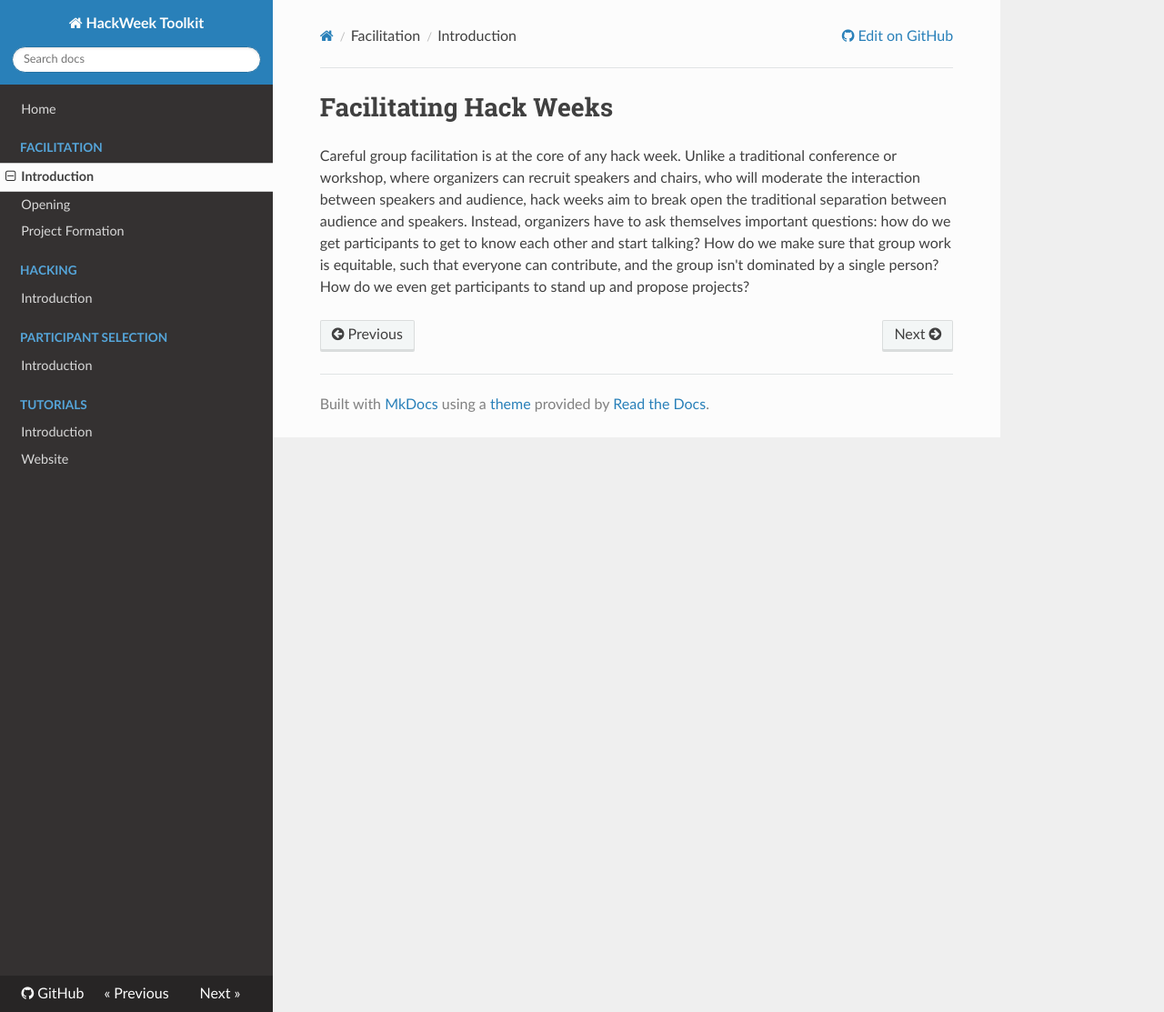
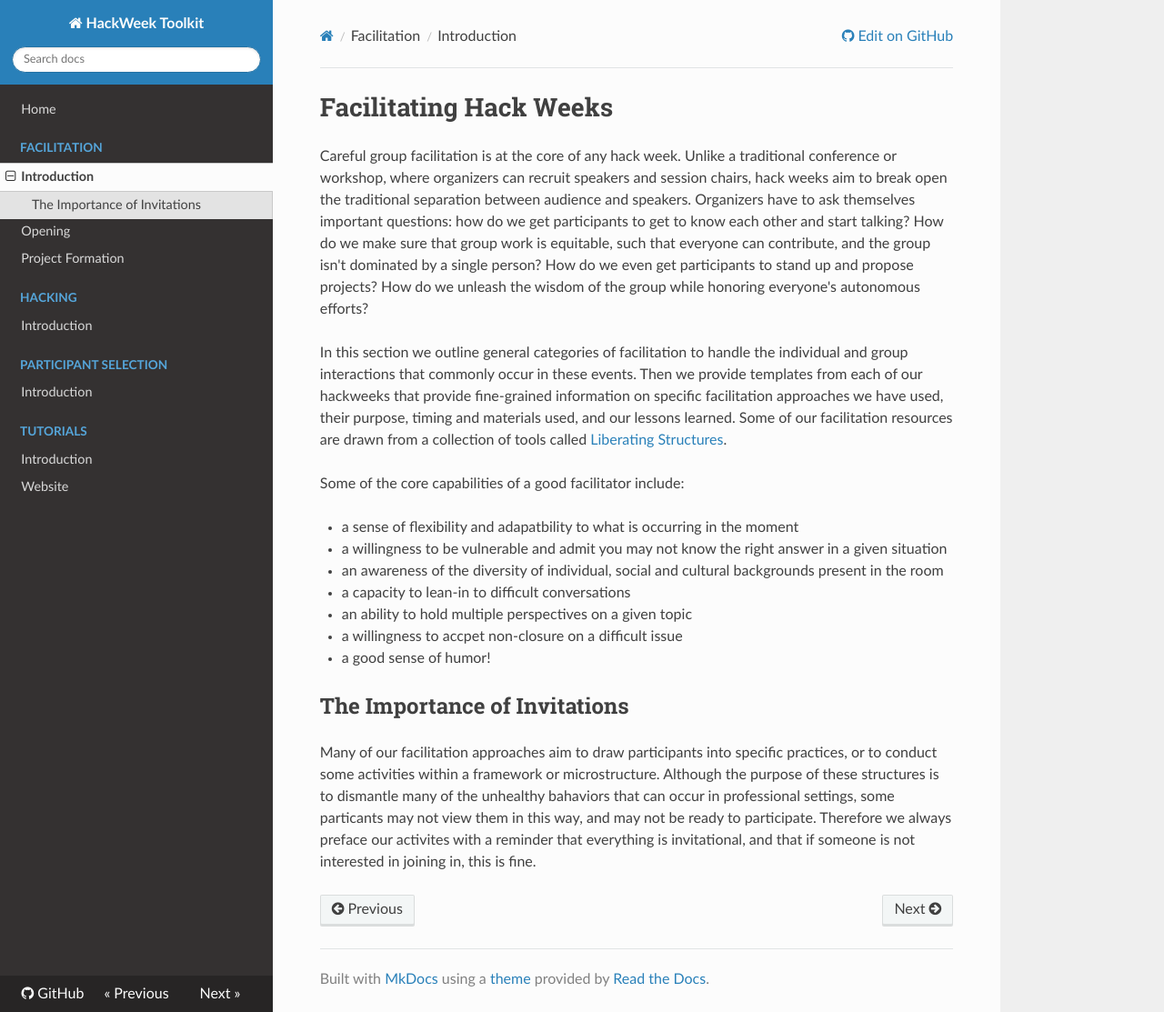
Before and after one commit to uwescience/HackWeek-Toolkit, an MkDocs documentation site: the page built from docs/Facilitation/Facilitation-intro.md, in a window 1280 px wide and 1113 px high. Shown: the whole window at 91% size. Built offline with MkDocs 1.6.1, drawn with Linux system fonts in a browser that asks for light colours; nearby versions of some CDN libraries.

Commit message:
reformat with general topic headings

```diff
--- a/docs/Facilitation/Facilitation-intro.md
+++ b/docs/Facilitation/Facilitation-intro.md
@@ -1,3 +1,19 @@
 # Facilitating Hack Weeks
 
-Careful group facilitation is at the core of any hack week. Unlike a traditional conference or workshop, where organizers can recruit speakers and chairs, who will moderate the interaction between speakers and audience, hack weeks aim to break open the traditional separation between audience and speakers. Instead, organizers have to ask themselves important questions: how do we get participants to get to know each other and start talking? How do we make sure that group work is equitable, such that everyone can contribute, and the group isn't dominated by a single person? How do we even get participants to stand up and propose projects?
+Careful group facilitation is at the core of any hack week. Unlike a traditional conference or workshop, where organizers can recruit speakers and session chairs, hack weeks aim to break open the traditional separation between audience and speakers. Organizers have to ask themselves important questions: how do we get participants to get to know each other and start talking? How do we make sure that group work is equitable, such that everyone can contribute, and the group isn't dominated by a single person? How do we even get participants to stand up and propose projects? How do we unleash the wisdom of the group while honoring everyone's autonomous efforts?
+
+In this section we outline general categories of facilitation to handle the individual and group interactions that commonly occur in these events. Then we provide templates from each of our hackweeks that provide fine-grained information on specific facilitation approaches we have used, their purpose, timing and materials used, and our lessons learned. Some of our facilitation resources are drawn from a collection of tools called [Liberating Structures](http://www.liberatingstructures.com/).
+
+Some of the core capabilities of a good facilitator include:
+
+* a sense of flexibility and adapatbility to what is occurring in the moment
+* a willingness to be vulnerable and admit you may not know the right answer in a given situation
+* an awareness of the diversity of individual, social and cultural backgrounds present in the room
+* a capacity to lean-in to difficult conversations
+* an ability to hold multiple perspectives on a given topic
+* a willingness to accpet non-closure on a difficult issue
+* a good sense of humor!
+
+## The Importance of Invitations
+
+Many of our facilitation approaches aim to draw participants into specific practices, or to conduct some activities within a framework or microstructure. Although the purpose of these structures is to dismantle many of the unhealthy bahaviors that can occur in professional settings, some particants may not view them in this way, and may not be ready to participate. Therefore we always preface our activites with a reminder that everything is invitational, and that if someone is not interested in joining in, this is fine.
```
Also changed, not shown: docs/Facilitation/checking-in.md (added, +7 -0 lines), docs/Facilitation/community-building.md (added, +9 -0 lines), docs/Facilitation/event-introduction.md (added, +24 -0 lines), docs/Facilitation/mediating-conflict.md (added, +3 -0 lines), docs/Facilitation/opening.md (deleted, +0 -66 lines), docs/Facilitation/pitching-hacks.md (renamed from docs/Facilitation/projects.md, +0 -10 lines), docs/Facilitation/wrap-up.md (added, +4 -0 lines).
